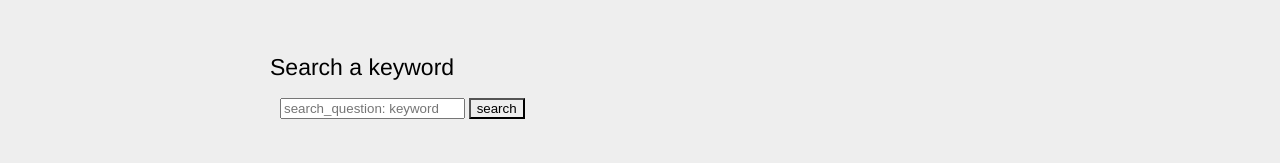
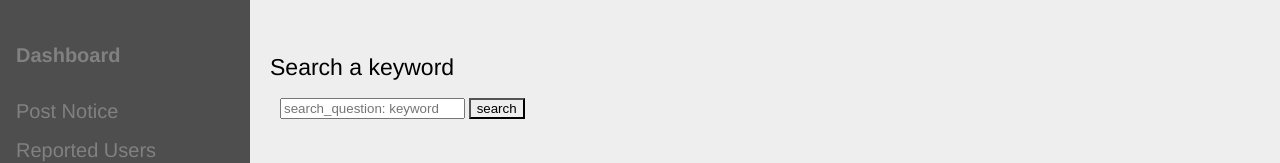
Before and after one commit to soso-song/loqal-discussion-website, a plain HTML site: page Admin/search_question.html in a window 1280 px wide. Shown: the top 163 px of the page. Drawn offline with Linux system fonts and the light colour scheme.

Commit message:
fixed bug

```diff
--- a/Admin/search_question.html
+++ b/Admin/search_question.html
@@ -8,7 +8,7 @@
     <link rel="stylesheet" type="text/css" href="sidebar.css">
     <!-- <link rel="stylesheet" type="text/css" href="e2_style.css"> -->
  </head>
- <div id="sidebar"></div>
+ <div class="sidebar"></div>
  <body id="container" class="content">
 
  	<div class="headline">
--- a/Admin/sidebar.css
+++ b/Admin/sidebar.css
@@ -29,7 +29,7 @@ hr {
 	margin-left:16px;
 }
 
-h2 {
+h2 a {
   padding: 10px 10px 10px 16px;
   text-decoration: none;
   font-size: 25px;
--- a/Admin/sidebar.js
+++ b/Admin/sidebar.js
@@ -3,7 +3,7 @@ includeSidebar();
 function includeSidebar() {
 	const sidebar_div = document.querySelector(".sidebar");
 
-	sidebar_div.innerHTML = "<h2>Dashboard</h2>";
+	sidebar_div.innerHTML = "<h2><a href='admin_dashboard.html'>Dashboard</a></h2>";
 	create_and_add("a", "Post Notice", sidebar_div, "href", "#");
 	create_and_add("a", "Reported Users", sidebar_div, "href", "#");
 	create_and_add("a", "Reported Questions", sidebar_div, "href", "#");
```
